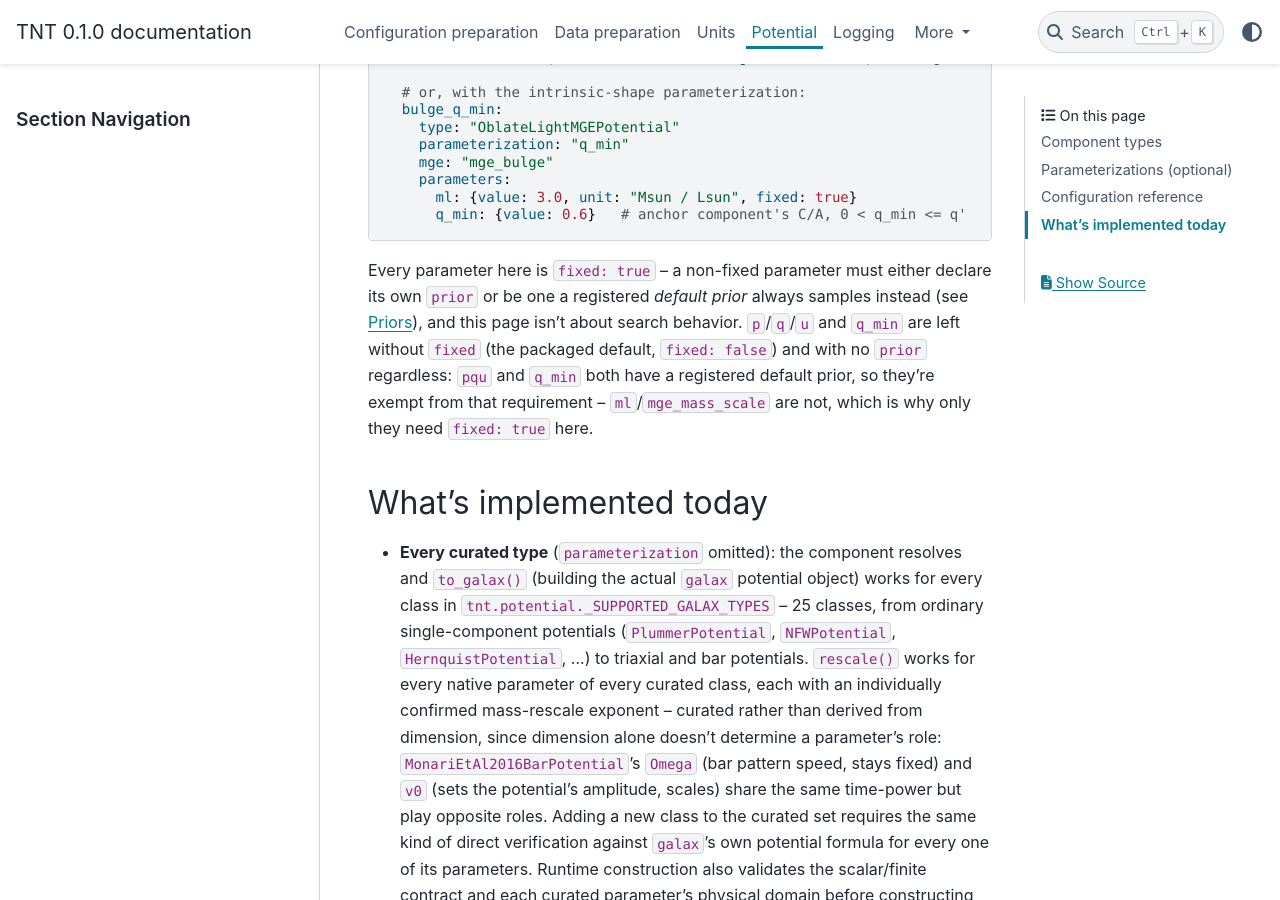
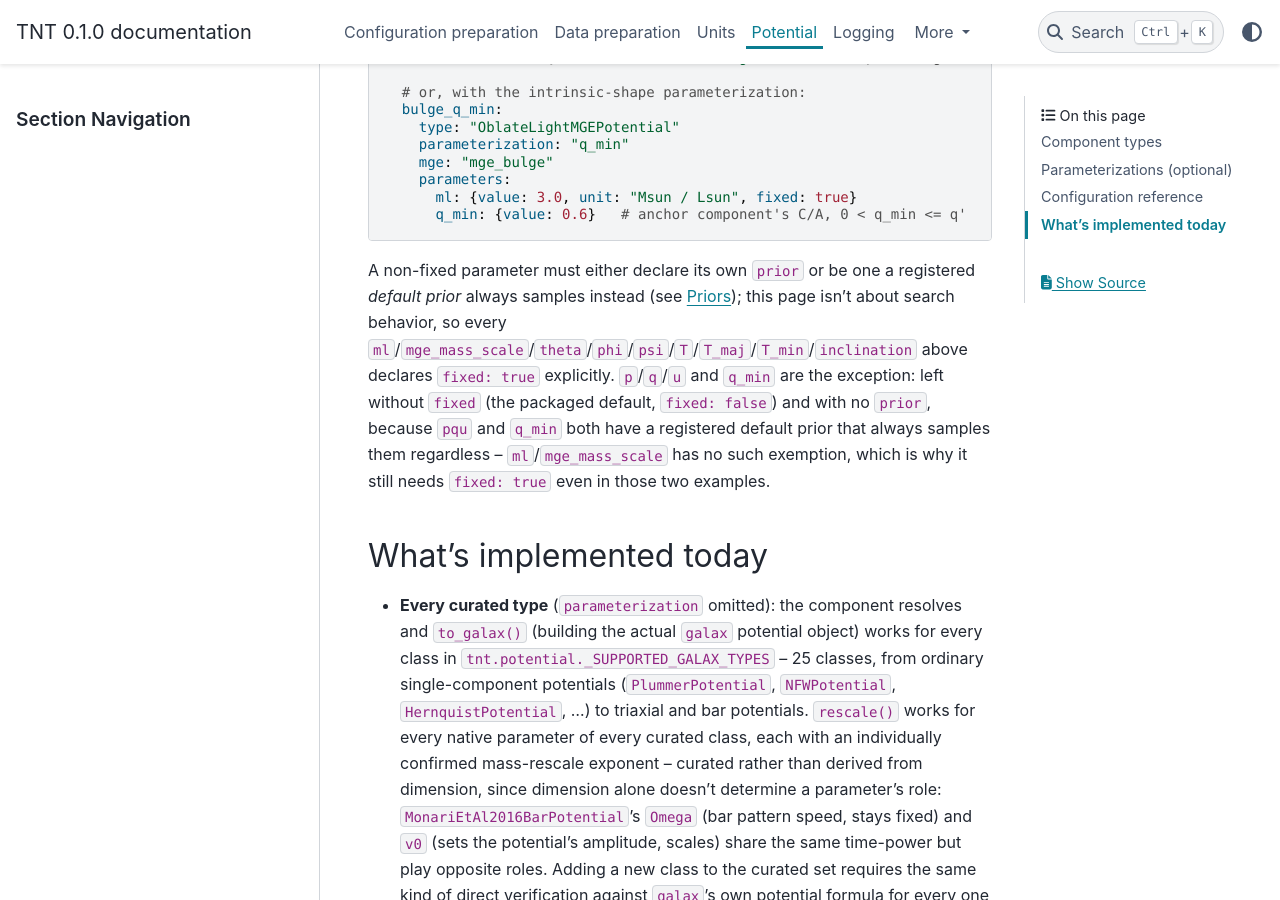
Before and after one commit to dynamics-of-stellar-systems/tnt, a Sphinx documentation site: the page built from docs/source/potential.md, in a window 1280 px wide and 900 px high, scrolled down 6667 px. Built offline with Sphinx 7.4.7 and the PyData theme 0.15.4, drawn with Linux system fonts in a browser that asks for light colours.

Commit message:
Final review pass: fix a doc contradiction and two inaccurate docstrings
- potential.md's example note said "every parameter here is fixed: true"
  immediately before explaining that p/q/u and q_min are the ones left
  without fixed/prior -- a direct self-contradiction. Reworded to state
  which parameters are fixed and which are exempt without the false
  blanket claim.
- registry.py's DefaultPriorSampler docstring claimed this module "doesn't
  need to import jax or numpyro" to justify the Any type hint; it already
  imports jax/jax.numpy for pre-existing reasons (ParameterConstraint).
  Only the numpyro claim was accurate -- reworded.
- Reflowed two paragraphs in configuration.md and validation.py's comment
  that had awkward mid-sentence line breaks from the earlier edits.

Found during a final docs/docstrings/tests check before merge; full suite
(716 passed, 1 pre-existing unrelated failure) and a strict Sphinx build
both still pass.

````diff
--- a/docs/source/potential.md
+++ b/docs/source/potential.md
@@ -289,14 +289,16 @@ potential:
       q_min: {value: 0.6}   # anchor component's C/A, 0 < q_min <= q'
 ```
 
-Every parameter here is `fixed: true` -- a non-fixed parameter must either
-declare its own `prior` or be one a registered *default prior* always
-samples instead (see [Priors](priors.md)), and this page isn't about search
-behavior. `p`/`q`/`u` and `q_min` are left without `fixed` (the packaged
-default, `fixed: false`) and with no `prior` regardless: `pqu` and `q_min`
-both have a registered default prior, so they're exempt from that
-requirement -- `ml`/`mge_mass_scale` are not, which is why only they need
-`fixed: true` here.
+A non-fixed parameter must either declare its own `prior` or be one a
+registered *default prior* always samples instead (see
+[Priors](priors.md)); this page isn't about search behavior, so every
+`ml`/`mge_mass_scale`/`theta`/`phi`/`psi`/`T`/`T_maj`/`T_min`/`inclination`
+above declares `fixed: true` explicitly. `p`/`q`/`u` and `q_min` are the
+exception: left without `fixed` (the packaged default, `fixed: false`) and
+with no `prior`, because `pqu` and `q_min` both have a registered default
+prior that always samples them regardless -- `ml`/`mge_mass_scale` has no
+such exemption, which is why it still needs `fixed: true` even in those two
+examples.
 
 ## What's implemented today
 
````
Also changed, not shown: docs/source/configuration.md (+13 -14 lines), 2 other files.
